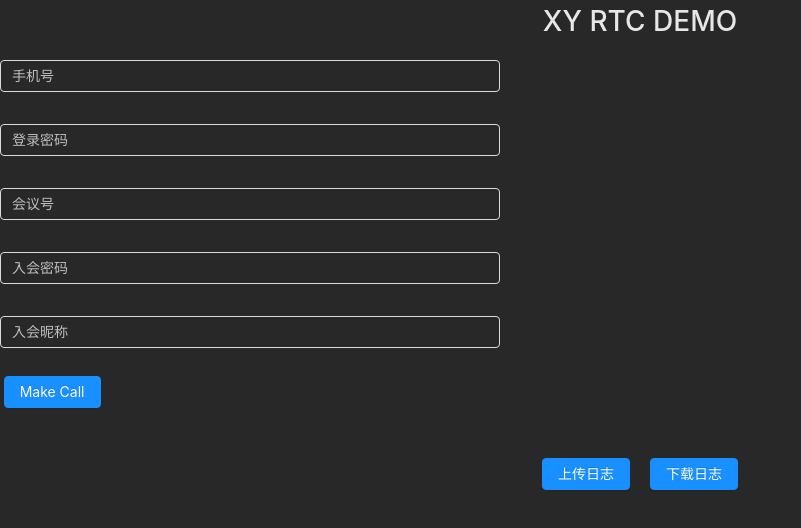
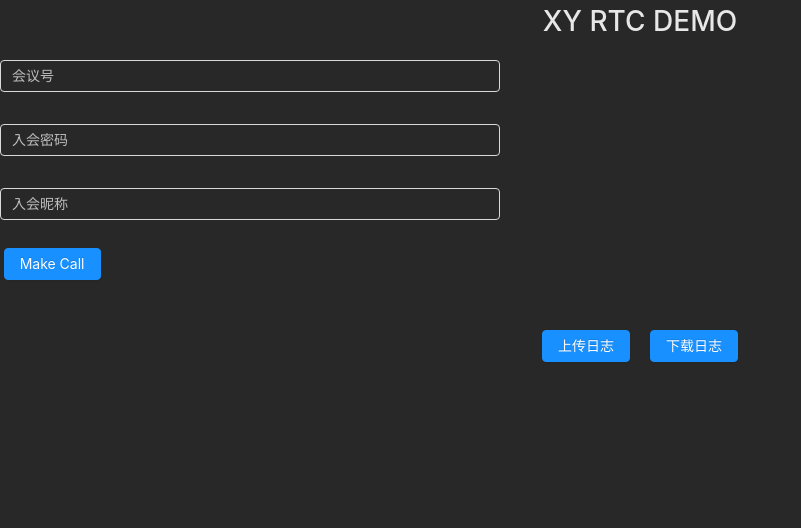
Before and after one commit to xylink-com/xylink-rtc-demo, a React (Create React App) app: page / in a window 1280 px wide. Shown: the top 528 px of the page, without its empty margins (0-801 px from the left). Built offline with nearby package versions, Linux system fonts and the light colour scheme.

Commit message:
feat: delete no use code

```diff
--- a/src/component/index.tsx
+++ b/src/component/index.tsx
@@ -206,9 +206,6 @@ function Home(props: any) {
       // xyRTC.logger.setLogLevel("NONE");
 
       client = xyRTC.createClient({
-        wssServer: "wss://testdevapi.xylink.com",
-        httpServer: "https://testdevapi.xylink.com",
-        logServer: "https://txdevlog.xylink.com",
         container: {
           offsetHeight: 92
         }
@@ -227,7 +224,7 @@ function Home(props: any) {
        * 重要提示
        */
       const result = await client.loginExternalAccount({
-        displayName: '',
+        displayName: 'test',
         extId: '',
         clientId: '',
         clientSecret: ''
@@ -535,30 +532,6 @@ function Home(props: any) {
           <Row justify="center">
             <Form onFinish={handleSubmit} className="login-form" initialValues={user}>
               <Form.Item
-                name="phone"
-                rules={[{ required: true, message: 'Please input your phone!' }]}
-              >
-                <Input
-                  type="phone"
-                  placeholder="手机号"
-                  onChange={(e) => {
-                    onChangeInput(e, 'phone')
-                  }}
-                />
-              </Form.Item>
-              <Form.Item
-                name="password"
-                rules={[{ required: true, message: 'Please input your Password!' }]}
-              >
-                <Input
-                  type="text"
-                  placeholder="登录密码"
-                  onChange={(e) => {
-                    onChangeInput(e, 'password')
-                  }}
-                />
-              </Form.Item>
-              <Form.Item
                 name="meeting"
                 rules={[{ required: true, message: 'Please input your meeting id!' }]}
               >
```
Also changed, not shown: 1 other file (tests, documents, lock files or other folders).
